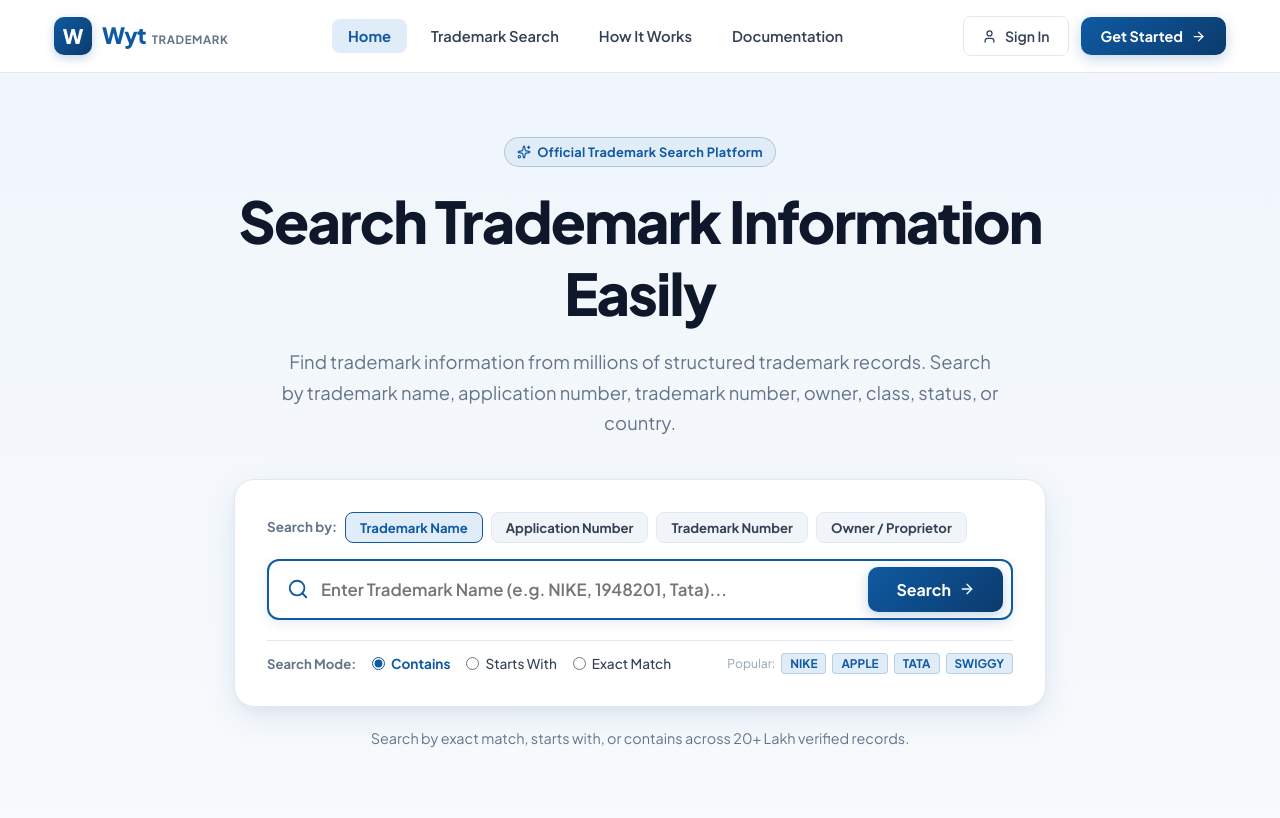
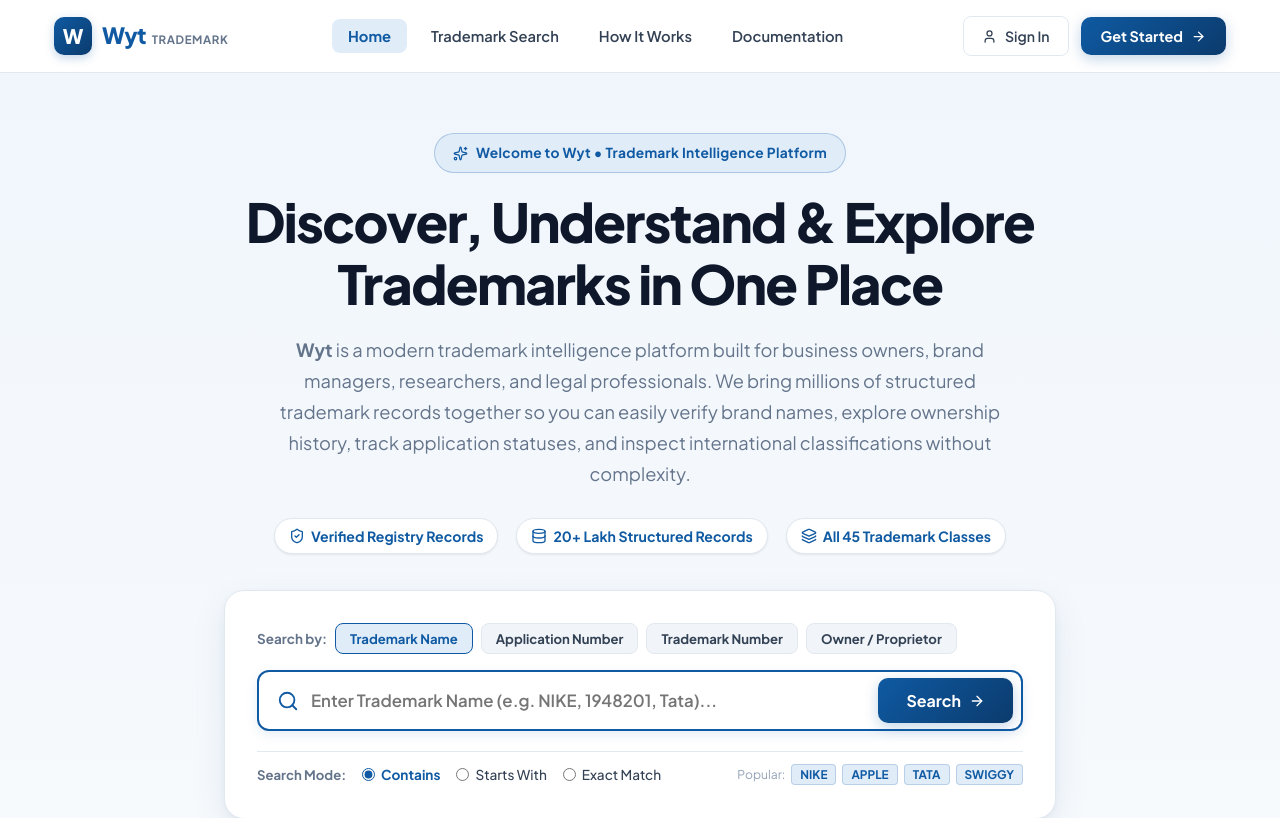
Before and after one commit to abitha340/wty, a React (Vite) app in the folder frontend/: page / in a window 1280 px wide. Shown: the top 818 px of the page. Built offline with nearby package versions, Linux system fonts and the light colour scheme.

Commit message:
feat: update hero section with rich application introduction and value pillars

```diff
--- a/frontend/src/components/HeroSection.jsx
+++ b/frontend/src/components/HeroSection.jsx
@@ -1,15 +1,16 @@
 import React, { useState } from 'react';
-import { Search, ChevronDown, Sparkles, CheckCircle2, ArrowRight } from 'lucide-react';
+import { Search, Sparkles, ArrowRight, ShieldCheck, Database, Layers, CheckCircle2 } from 'lucide-react';
 
 export default function HeroSection({ onExecuteSearch }) {
   const [query, setQuery] = useState('');
-  const [searchType, setSearchType] = useState('trademark'); // 'trademark' | 'app_number' | 'tm_number' | 'owner'
-  const [searchMode, setSearchMode] = useState('contains'); // 'exact' | 'startswith' | 'contains'
+  const [searchType, setSearchType] = useState('trademark');
+  const [searchMode, setSearchMode] = useState('contains');
 
   const handleSearchSubmit = (e) => {
     e.preventDefault();
+    if (!query.trim()) return;
     onExecuteSearch({
-      query: query.trim() || 'NIKE',
+      query: query.trim(),
       searchType,
       searchMode
     });
@@ -17,51 +18,74 @@
 
   const searchTypeLabels = {
     trademark: "Trademark Name",
-    app_number: "Application Number",
-    tm_number: "Trademark Number",
+    application_no: "Application Number",
+    trademark_no: "Trademark Number",
     owner: "Owner / Proprietor"
   };
 
   return (
     <section style={{
       position: 'relative',
-      paddingTop: '64px',
+      paddingTop: '60px',
       paddingBottom: '80px',
       background: 'linear-gradient(180deg, var(--brand-tint) 0%, var(--bg-page) 100%)',
       borderBottom: '1px solid var(--border-subtle)'
     }}>
-      <div className="container" style={{ textAlign: 'center', maxWidth: '860px', margin: '0 auto' }}>
+      <div className="container" style={{ textAlign: 'center', maxWidth: '880px', margin: '0 auto' }}>
 
-        {/* Top Badge */}
+        {/* Top Intro Badge */}
         <div style={{ display: 'inline-flex', marginBottom: '18px' }}>
-          <div className="badge badge-blue">
-            <Sparkles size={14} />
-            <span>Official Trademark Search Platform</span>
+          <div className="badge badge-blue" style={{ padding: '8px 18px', fontSize: '0.86rem', display: 'flex', alignItems: 'center', gap: '8px' }}>
+            <Sparkles size={15} color="var(--brand-primary)" />
+            <span>Welcome to Wyt • Trademark Intelligence Platform</span>
           </div>
         </div>
 
-        {/* Main Heading */}
+        {/* Main Application Introduction Heading */}
         <h1 style={{
-          fontSize: 'clamp(2.4rem, 4.5vw, 3.8rem)',
+          fontSize: 'clamp(2.3rem, 4.2vw, 3.6rem)',
           fontWeight: '900',
           letterSpacing: '-0.03em',
-          marginBottom: '18px',
-          color: 'var(--text-title)'
+          marginBottom: '20px',
+          color: 'var(--text-title)',
+          lineHeight: 1.15
         }}>
-          Search Trademark Information Easily
+          Discover, Understand & Explore Trademarks in One Place
         </h1>
 
-        {/* Supporting Text */}
+        {/* Comprehensive Application Introduction Text */}
         <p style={{
-          fontSize: '1.15rem',
+          fontSize: '1.14rem',
           color: 'var(--text-muted)',
-          lineHeight: 1.65,
-          marginBottom: '40px',
-          maxWidth: '720px',
-          margin: '0 auto 40px auto'
+          lineHeight: 1.7,
+          maxWidth: '760px',
+          margin: '0 auto 28px auto'
         }}>
-          Find trademark information from millions of structured trademark records. Search by trademark name, application number, trademark number, owner, class, status, or country.
+          <strong>Wyt</strong> is a modern trademark intelligence platform built for business owners, brand managers, researchers, and legal professionals. We bring millions of structured trademark records together so you can easily verify brand names, explore ownership history, track application statuses, and inspect international classifications without complexity.
         </p>
+
+        {/* Intro Value Highlights */}
+        <div style={{
+          display: 'flex',
+          justifyContent: 'center',
+          alignItems: 'center',
+          gap: '18px',
+          flexWrap: 'wrap',
+          marginBottom: '36px'
+        }}>
+          <div style={{ display: 'flex', alignItems: 'center', gap: '6px', fontSize: '0.88rem', fontWeight: '700', color: 'var(--brand-primary)', background: '#ffffff', padding: '6px 14px', borderRadius: '20px', border: '1px solid var(--border-subtle)', boxShadow: 'var(--shadow-sm)' }}>
+            <ShieldCheck size={16} color="var(--brand-primary)" />
+            <span>Verified Registry Records</span>
+          </div>
+          <div style={{ display: 'flex', alignItems: 'center', gap: '6px', fontSize: '0.88rem', fontWeight: '700', color: 'var(--brand-primary)', background: '#ffffff', padding: '6px 14px', borderRadius: '20px', border: '1px solid var(--border-subtle)', boxShadow: 'var(--shadow-sm)' }}>
+            <Database size={16} color="var(--brand-primary)" />
+            <span>20+ Lakh Structured Records</span>
+          </div>
+          <div style={{ display: 'flex', alignItems: 'center', gap: '6px', fontSize: '0.88rem', fontWeight: '700', color: 'var(--brand-primary)', background: '#ffffff', padding: '6px 14px', borderRadius: '20px', border: '1px solid var(--border-subtle)', boxShadow: 'var(--shadow-sm)' }}>
+            <Layers size={16} color="var(--brand-primary)" />
+            <span>All 45 Trademark Classes</span>
+          </div>
+        </div>
 
         {/* =========================================================================
             LARGE MAIN SEARCH COMPONENT
@@ -130,7 +154,6 @@
                   color: 'var(--text-title)',
                   fontFamily: 'inherit'
                 }}
-                autoFocus
               />
               <button
                 type="submit"
```
